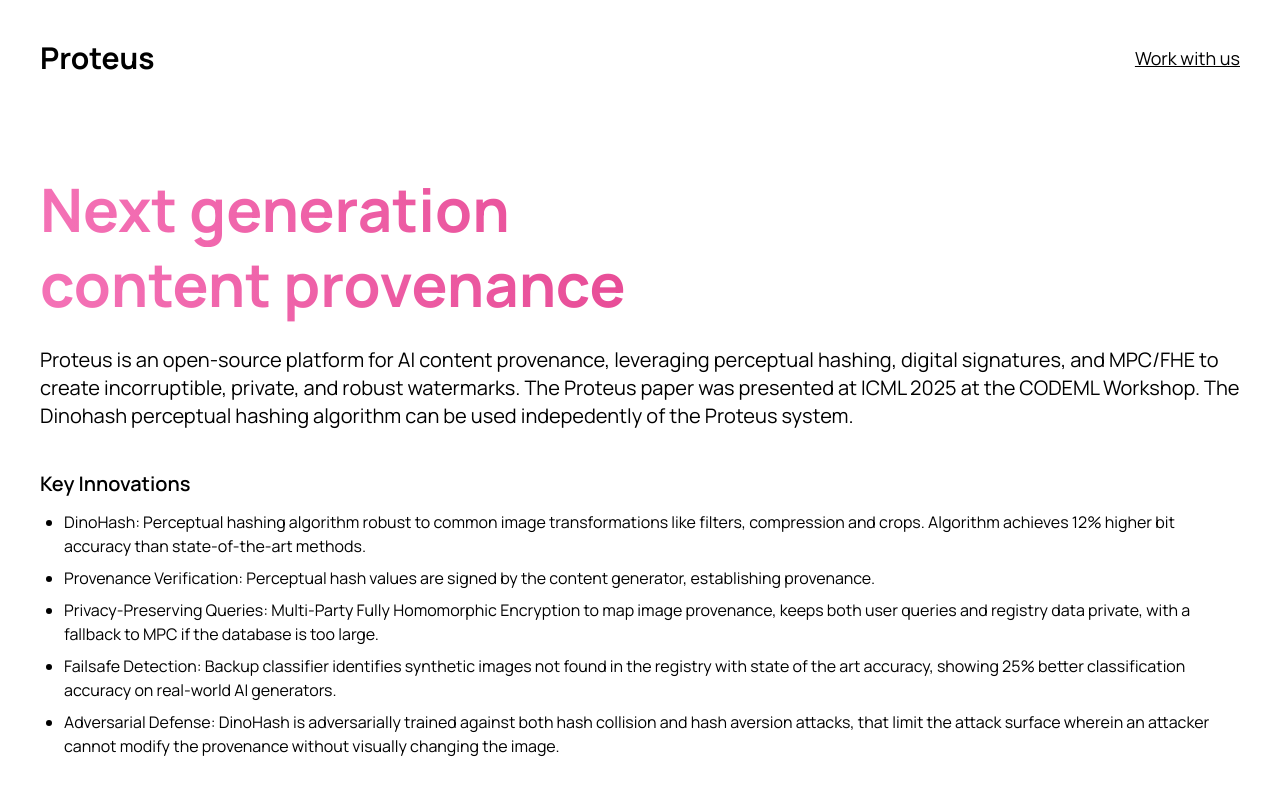
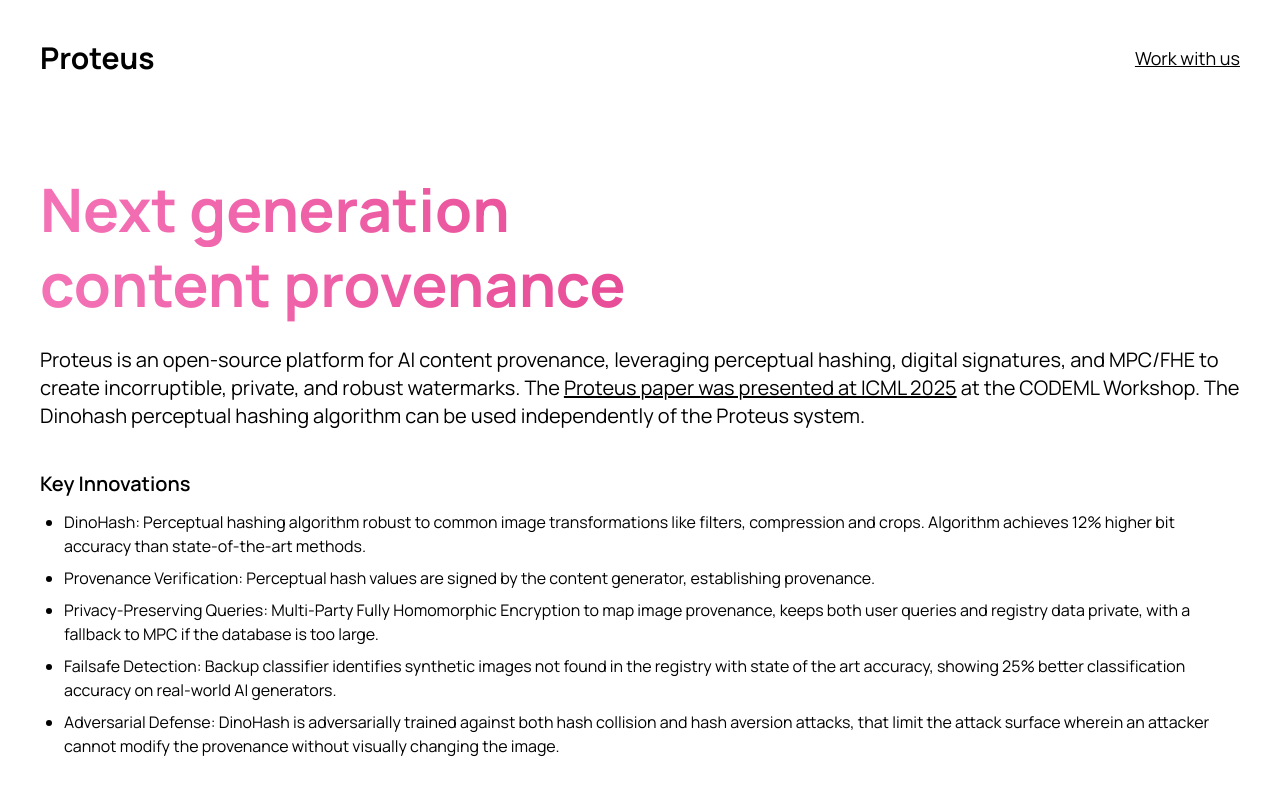
Before and after one commit to proteus-photos/proteus.photos, a Next.js app in the folder fe/: page / in a window 1280 px wide. Shown: the top 788 px of the page. Built offline with nearby package versions, Linux system fonts and the light colour scheme; no server answers.

Commit message:
added link to ICML paper

```diff
--- a/fe/app/page.tsx
+++ b/fe/app/page.tsx
@@ -32,7 +32,7 @@
         <div className="w-full mt-16 px-4">
           <h1 className="text-4xl sm:text-5xl md:text-6xl font-bold bg-gradient-to-r from-pink-400 to-pink-600 text-transparent bg-clip-text" style={{ lineHeight: '1.25' }}>Next generation</h1>
           <h1 className="text-4xl sm:text-5xl md:text-6xl font-bold bg-gradient-to-r from-pink-400 to-pink-600 text-transparent bg-clip-text" style={{ lineHeight: '1.25' }}>content provenance</h1>
-          <p className="text-lg sm:text-xl mt-6 mb-8 leading-relaxed pb-2">Proteus is an open-source platform for AI content provenance, leveraging perceptual hashing, digital signatures, and MPC/FHE to create incorruptible, private, and robust watermarks. The Proteus paper was presented at ICML 2025 at the CODEML Workshop. The Dinohash perceptual hashing algorithm can be used indepedently of the Proteus system.</p>
+          <p className="text-lg sm:text-xl mt-6 mb-8 leading-relaxed pb-2">Proteus is an open-source platform for AI content provenance, leveraging perceptual hashing, digital signatures, and MPC/FHE to create incorruptible, private, and robust watermarks. The <a href="https://icml.cc/virtual/2025/48181" className="underline">Proteus paper was presented at ICML 2025</a> at the CODEML Workshop. The Dinohash perceptual hashing algorithm can be used independently of the Proteus system.</p>
 
           <div className="mt-4 mb-8">
             <h3 className="text-xl font-semibold mb-3">Key Innovations</h3>
@@ -92,7 +92,7 @@
         <div className="w-full mt-12 px-4">
           <h2 className="text-3xl font-bold mb-4">Performance trade-offs</h2>
           <p className="text-lg mb-6">
-            We retrained the perceptual hashing head on multiple backbones of different models and hash sizes to trace the Pareto frontier between robustness and efficiency. This table shows evaluation time on 12 CPUs and different student-teacher distillations as backbones. Smaller backbones (e.g., Resnets) are faster and lighter for real-time use, while larger backbones (e.g., DinoV2) deliver higher robustness to edits at higher compute cost. The plot below summarizes the trade-off, and feel free to <a href="mailto:aayushg@mit.edu" className="underline">contact us</a> if you want access to other models on the Pareto frontier.
+            We retrained the perceptual hashing head on multiple backbones of different models and hash sizes to trace the Pareto frontier between robustness and efficiency. This table shows evaluation time on 12 CPUs and different student-teacher distillations as backbones. Smaller backbones (e.g., Resnets) are faster and lighter for real-time use, while larger backbones (e.g., DinoV2) deliver higher robustness to edits at higher compute cost. The plot below summarizes the trade-off. Feel free to <a href="mailto:aayushg@mit.edu" className="underline">contact us</a> if you want access to other ProteusHash models on the Pareto frontier.
           </p>
           <img src="/paretofront.jpg" alt="Pareto frontier across backbones and hash sizes" className="w-full rounded-lg border border-gray-200 shadow-sm" />
         </div>
```
